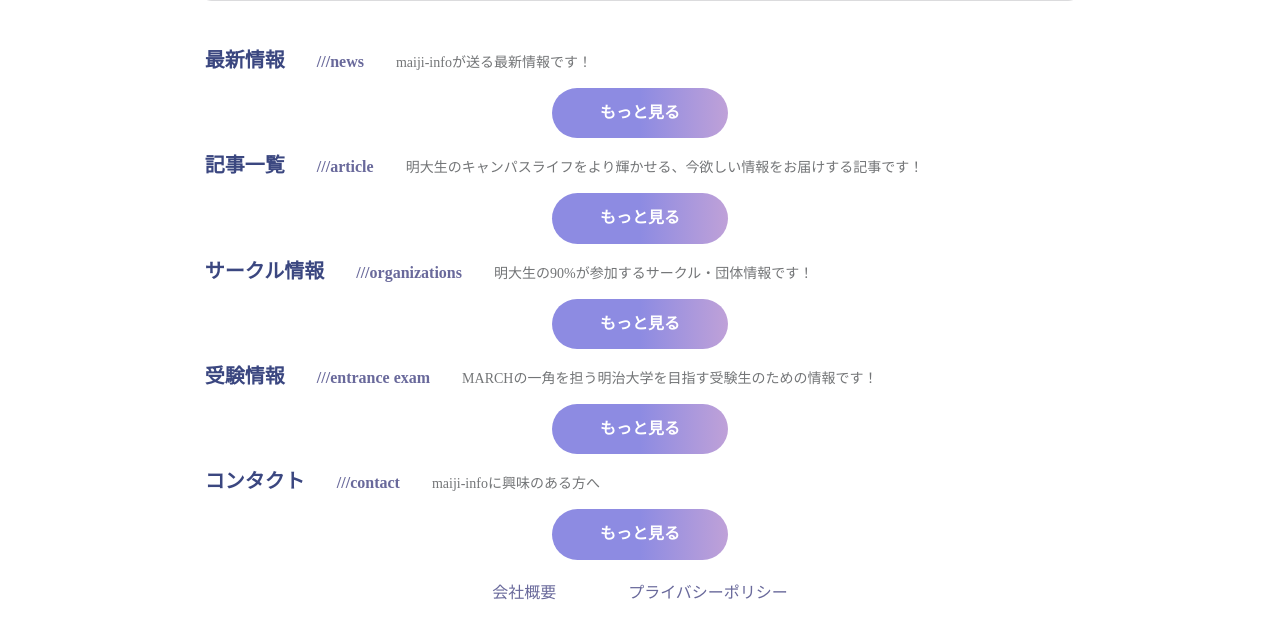
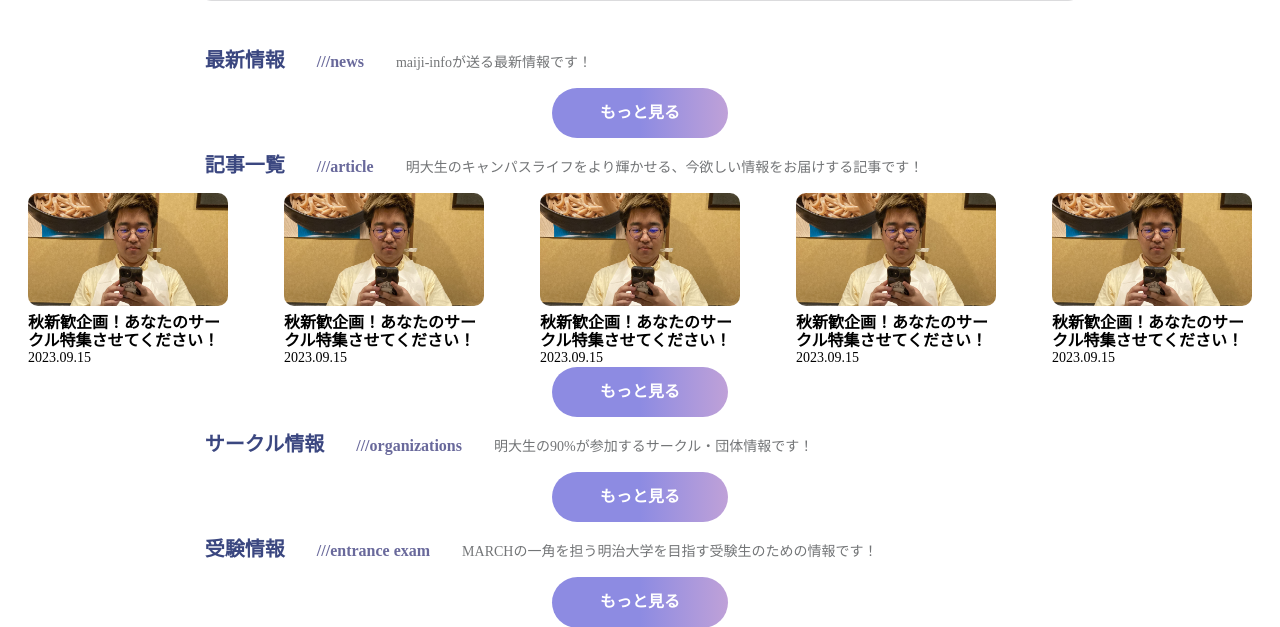
Before and after one commit to tatsu0731/maiji-info, a PHP site: page / in a window 1280 px wide. Shown: the part 236-863 px from the top of the page. Run offline with PHP 8.4, Linux system fonts and the light colour scheme.

Commit message:
コンテンツを追加。16:9の写真で試しているが3:2が良い気がする

```diff
--- a/css/common.css
+++ b/css/common.css
@@ -148,6 +148,32 @@ button:hover {
  font-size: 14px;
 }
 
+.contents-container {
+ display: flex;
+ justify-content: center;
+ gap: 56px;
+}
+
+.content {
+ width: 200px;
+}
+
+.content-img {
+ width: 200px;
+ overflow: hidden;
+ border-radius: 10px;
+}
+
+.content-text {
+ margin-top: 8px;
+ font-size: 16px;
+ font-weight: bold;
+}
+
+.content-date {
+ font-size: 14px;
+}
+
 .btn-box {
  display: flex;
  justify-content: center;
--- a/index.html
+++ b/index.html
@@ -59,6 +59,43 @@
     <p class="subtitle">///article</p>
     <p class="text">明大生のキャンパスライフをより輝かせる、今欲しい情報をお届けする記事です！</p>
    </div>
+   <div class="contents-container">
+    <div class="content">
+     <div class="content-img">
+      <img src="./asset/demo-content.JPG" alt="">
+     </div>
+     <p class="content-text">秋新歓企画！あなたのサークル特集させてください！</p>
+     <p class="content-date">2023.09.15</p>
+    </div>
+    <div class="content">
+     <div class="content-img">
+      <img src="./asset/demo-content.JPG" alt="">
+     </div>
+     <p class="content-text">秋新歓企画！あなたのサークル特集させてください！</p>
+     <p class="content-date">2023.09.15</p>
+    </div>
+    <div class="content">
+     <div class="content-img">
+      <img src="./asset/demo-content.JPG" alt="">
+     </div>
+     <p class="content-text">秋新歓企画！あなたのサークル特集させてください！</p>
+     <p class="content-date">2023.09.15</p>
+    </div>
+    <div class="content">
+     <div class="content-img">
+      <img src="./asset/demo-content.JPG" alt="">
+     </div>
+     <p class="content-text">秋新歓企画！あなたのサークル特集させてください！</p>
+     <p class="content-date">2023.09.15</p>
+    </div>
+    <div class="content">
+     <div class="content-img">
+      <img src="./asset/demo-content.JPG" alt="">
+     </div>
+     <p class="content-text">秋新歓企画！あなたのサークル特集させてください！</p>
+     <p class="content-date">2023.09.15</p>
+    </div>
+   </div>
    <div class="btn-box">
     <button class="more-btn">もっと見る</button>
    </div>
```
Also changed, not shown: asset/demo-content.JPG (added).
